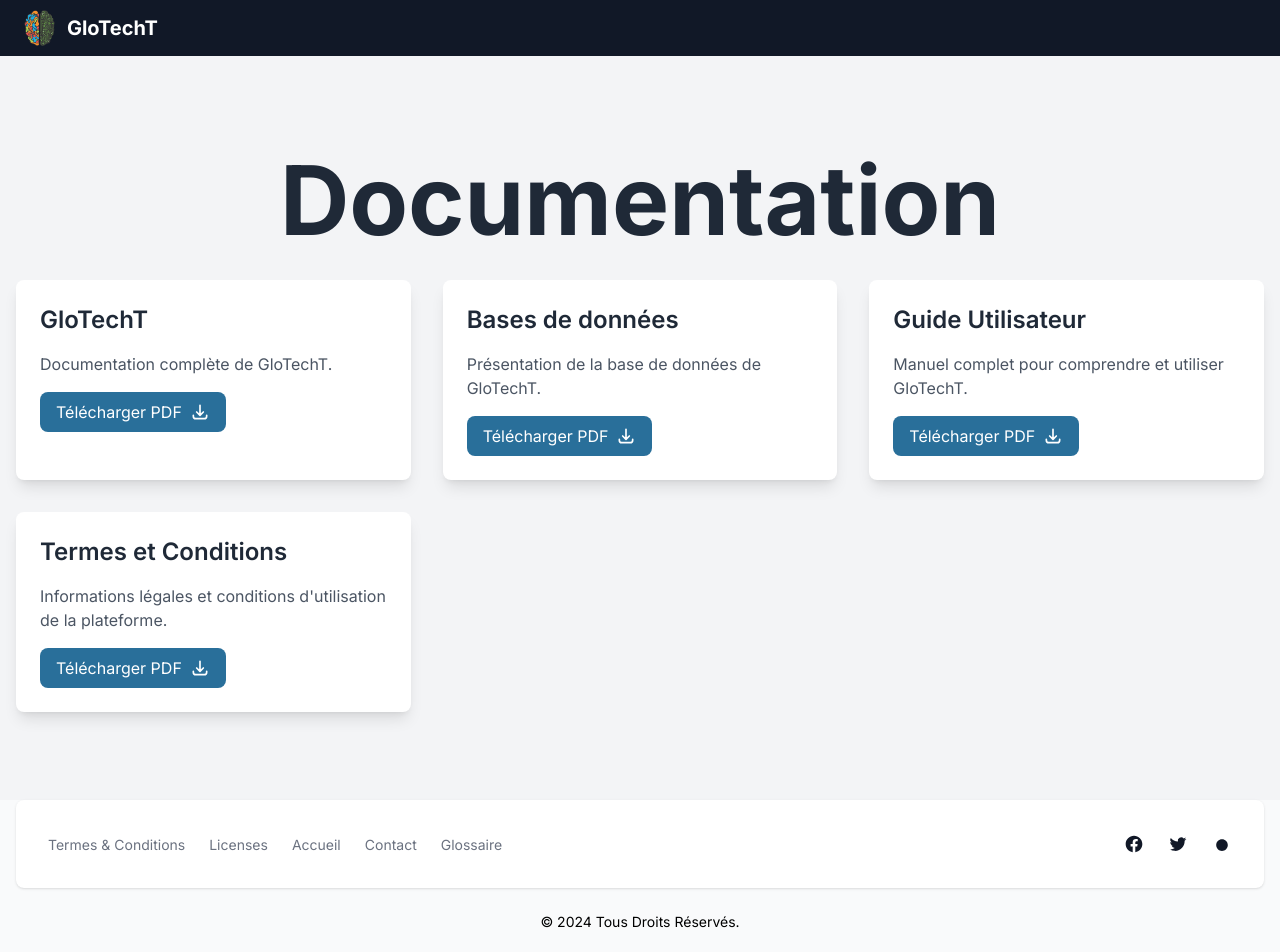
After one commit to tonybnya/glotecht, a Flask app: page /docs in a window 1280 px wide. The commit adds this page. Run offline with Flask 3, Linux system fonts and the light colour scheme; style sheets or scripts are compiled from the project's sources; some libraries are stand-ins or nearby versions.

Commit message:
feat: add a docs template for the documentation

```diff
--- a/routes.py
+++ b/routes.py
@@ -147,6 +147,11 @@ def register_routes(app: Flask, db: SQLAlchemy, bcrypt: Bcrypt) -> None:
     def contact() -> str:
         """Contact page."""
         return render_template("contact.html")
+
+    @app.route("/docs")
+    def docs() -> str:
+        """Documentation page."""
+        return render_template("docs.html")
 
     @app.route("/api/terms/search", methods=["GET"])
     @cross_origin()
--- /dev/null
+++ b/templates/docs.html
@@ -0,0 +1,245 @@
+{% extends "base.html" %} {% block title %}GloTechT | Documentation{% endblock
+%} {% block content %}
+<div class="min-h-screen font-inter bg-gray-100">
+  <header class="bg-gray-900 text-white px-4 lg:px-6 py-2.5">
+    <div
+      class="flex flex-wrap justify-between items-center mx-auto max-w-screen-xl"
+    >
+      <a href="/" class="flex items-center">
+        <img
+          src="/img/brain.png"
+          class="mr-3 h-6 sm:h-9"
+          alt="DTechGloss Logo"
+        />
+        <span
+          class="self-center font-extrabold text-xl whitespace-nowrap dark:text-white"
+          >GloTechT</span
+        >
+      </a>
+    </div>
+  </header>
+
+  <section class="container mx-auto px-4 py-16">
+    <h1 class="text-8xl font-bold font-inter text-center text-gray-800 py-8">
+      Documentation
+    </h1>
+
+    <div class="grid md:grid-cols-2 lg:grid-cols-3 gap-8">
+      <div class="bg-white p-6 rounded-lg shadow-lg">
+        <h3 class="text-2xl font-semibold text-gray-800 mb-4">GloTechT</h3>
+        <p class="text-gray-600 mb-4">Documentation complète de GloTechT.</p>
+        <a
+          href="/static/docs/faq.pdf"
+          download
+          class="inline-flex items-center px-4 py-2 bg-[#296F9A] text-white rounded-lg hover:bg-[#194B6B] transition duration-300"
+        >
+          Télécharger PDF
+          <svg
+            class="w-5 h-5 ml-2"
+            fill="none"
+            stroke="currentColor"
+            viewBox="0 0 24 24"
+            xmlns="http://www.w3.org/2000/svg"
+          >
+            <path
+              stroke-linecap="round"
+              stroke-linejoin="round"
+              stroke-width="2"
+              d="M4 16v1a3 3 0 003 3h10a3 3 0 003-3v-1m-4-4l-4 4m0 0l-4-4m4 4V4"
+            ></path>
+          </svg>
+        </a>
+      </div>
+
+      <div class="bg-white p-6 rounded-lg shadow-lg">
+        <h3 class="text-2xl font-semibold text-gray-800 mb-4">
+          Bases de données
+        </h3>
+        <p class="text-gray-600 mb-4">
+          Présentation de la base de données de GloTechT.
+        </p>
+        <a
+          href="/static/docs/faq.pdf"
+          download
+          class="inline-flex items-center px-4 py-2 bg-[#296F9A] text-white rounded-lg hover:bg-[#194B6B] transition duration-300"
+        >
+          Télécharger PDF
+          <svg
+            class="w-5 h-5 ml-2"
+            fill="none"
+            stroke="currentColor"
+            viewBox="0 0 24 24"
+            xmlns="http://www.w3.org/2000/svg"
+          >
+            <path
+              stroke-linecap="round"
+              stroke-linejoin="round"
+              stroke-width="2"
+              d="M4 16v1a3 3 0 003 3h10a3 3 0 003-3v-1m-4-4l-4 4m0 0l-4-4m4 4V4"
+            ></path>
+          </svg>
+        </a>
+      </div>
+
+      <div class="bg-white p-6 rounded-lg shadow-lg">
+        <h3 class="text-2xl font-semibold text-gray-800 mb-4">
+          Guide Utilisateur
+        </h3>
+        <p class="text-gray-600 mb-4">
+          Manuel complet pour comprendre et utiliser GloTechT.
+        </p>
+        <a
+          href="/static/docs/guide_utilisateur.pdf"
+          download
+          class="inline-flex items-center px-4 py-2 bg-[#296F9A] text-white rounded-lg hover:bg-[#194B6B] transition duration-300"
+        >
+          Télécharger PDF
+          <svg
+            class="w-5 h-5 ml-2"
+            fill="none"
+            stroke="currentColor"
+            viewBox="0 0 24 24"
+            xmlns="http://www.w3.org/2000/svg"
+          >
+            <path
+              stroke-linecap="round"
+              stroke-linejoin="round"
+              stroke-width="2"
+              d="M4 16v1a3 3 0 003 3h10a3 3 0 003-3v-1m-4-4l-4 4m0 0l-4-4m4 4V4"
+            ></path>
+          </svg>
+        </a>
+      </div>
+
+      <div class="bg-white p-6 rounded-lg shadow-lg">
+        <h3 class="text-2xl font-semibold text-gray-800 mb-4">
+          Termes et Conditions
+        </h3>
+        <p class="text-gray-600 mb-4">
+          Informations légales et conditions d'utilisation de la plateforme.
+        </p>
+        <a
+          href="/static/docs/termes_conditions.pdf"
+          download
+          class="inline-flex items-center px-4 py-2 bg-[#296F9A] text-white rounded-lg hover:bg-[#194B6B] transition duration-300"
+        >
+          Télécharger PDF
+          <svg
+            class="w-5 h-5 ml-2"
+            fill="none"
+            stroke="currentColor"
+            viewBox="0 0 24 24"
+            xmlns="http://www.w3.org/2000/svg"
+          >
+            <path
+              stroke-linecap="round"
+              stroke-linejoin="round"
+              stroke-width="2"
+              d="M4 16v1a3 3 0 003 3h10a3 3 0 003-3v-1m-4-4l-4 4m0 0l-4-4m4 4V4"
+            ></path>
+          </svg>
+        </a>
+      </div>
+    </div>
+  </section>
+
+  <footer class="bottom-0 z-30 w-full bg-gray-50">
+    <div
+      class="bg-white max-sm:flex max-sm:flex-col max-sm:items-center md:flex md:items-center md:justify-between shadow rounded-lg p-4 md:p-6 xl:p-8 my-6 mx-4"
+    >
+      <nav aria-label="Footer Navigation">
+        <ul class="flex items-center flex-wrap mb-6 md:mb-0">
+          <li>
+            <a
+              href="#"
+              class="text-sm font-normal text-gray-500 hover:underline mr-4 md:mr-6"
+              >Termes & Conditions</a
+            >
+          </li>
+          <li>
+            <a
+              href="#"
+              class="text-sm font-normal text-gray-500 hover:underline mr-4 md:mr-6"
+              >Licenses</a
+            >
+          </li>
+          <li>
+            <a
+              href="{{ url_for('index') }}"
+              class="text-sm font-normal text-gray-500 hover:underline mr-4 md:mr-6"
+              >Accueil</a
+            >
+          </li>
+          <li>
+            <a
+              href="{{ url_for('contact') }}"
+              class="text-sm font-normal text-gray-500 mr-4 md:mr-6 hover:underline"
+              >Contact</a
+            >
+          </li>
+          <li>
+            <a
+              href="{{ url_for('glossary') }}"
+              class="text-sm font-normal text-gray-500 hover:underline"
+              >Glossaire</a
+            >
+          </li>
+        </ul>
+      </nav>
+      <div class="flex sm:justify-center space-x-6">
+        <a
+          href="#"
+          class="text-gray-900 hover:text-[#296F9A]"
+          aria-label="Facebook"
+        >
+          <svg
+            class="h-5 w-5"
+            fill="currentColor"
+            viewBox="0 0 24 24"
+            aria-hidden="true"
+          >
+            <path
+              fill-rule="evenodd"
+              d="M22 12c0-5.523-4.477-10-10-10S2 6.477 2 12c0 4.991 3.657 9.128 8.438 9.878v-6.987h-2.54V12h2.54V9.797c0-2.506 1.492-3.89 3.777-3.89 1.094 0 2.238.195 2.238.195v2.46h-1.26c-1.243 0-1.63.771-1.63 1.562V12h2.773l-.443 2.89h-2.33v6.988C18.343 21.128 22 16.991 22 12z"
+              clip-rule="evenodd"
+            />
+          </svg>
+        </a>
+        <a
+          href="#"
+          class="text-gray-900 hover:text-[#296F9A]"
+          aria-label="Instagram"
+        >
+          <svg
+            class="h-5 w-5"
+            fill="currentColor"
+            viewBox="0 0 24 24"
+            aria-hidden="true"
+          >
+            <path
+              d="M8.29 20.251c7.547 0 11.675-6.253 11.675-11.675 0-.178 0-.355-.012-.53A8.348 8.348 0 0022 5.92a8.19 8.19 0 01-2.357.646 4.118 4.118 0 001.804-2.27 8.224 8.224 0 01-2.605.996 4.107 4.107 0 00-6.993 3.743 11.65 11.65 0 01-8.457-4.287 4.106 4.106 0 001.27 5.477A4.072 4.072 0 012.8 9.713v.052a4.105 4.105 0 003.292 4.022 4.095 4.095 0 01-1.853.07 4.108 4.108 0 003.834 2.85A8.233 8.233 0 012 18.407a11.616 11.616 0 006.29 1.84"
+            />
+          </svg>
+        </a>
+        <a
+          href="#"
+          class="text-gray-900 hover:text-[#296F9A]"
+          aria-label="Twitter"
+        >
+          <svg
+            class="h-5 w-5"
+            fill="currentColor"
+            viewBox="0 0 24 24"
+            aria-hidden="true"
+          >
+            <path
+              d="M12 6.253c3.825 0 6.975 3.15 6.975 7.072 0 3.923-3.15 7.072-6.975 7.072-3.825 0-6.975-3.15-6.975-7.072 0-3.923 3.15-7.072 6.975-7.072zm0 1.828c2.755 0 5 2.245 5 5 0 2.755-2.245 5-5 5-2.755 0-5-2.245-5-5 0-2.755 2.245-5 5-5zm-.135 8.576c-.997.265-2.062.265-3.059 0-1.001-.265-1.75-1.184-1.75-2.25 0-1.066.75-2.25 1.75-2.25 1.001 0 2.062.265 3.059.265 1.001 0 1.75 1.184 1.75 2.25 0 1.066-.75 2.25-1.75 2.25z"
+            />
+          </svg>
+        </a>
+      </div>
+    </div>
+    <p class="text-center text-sm my-5">&copy; 2024 Tous Droits Réservés.</p>
+  </footer>
+</div>
+{% endblock %}
```
Also changed, not shown: templates/index.html (+29 -11 lines), 2 other files.
